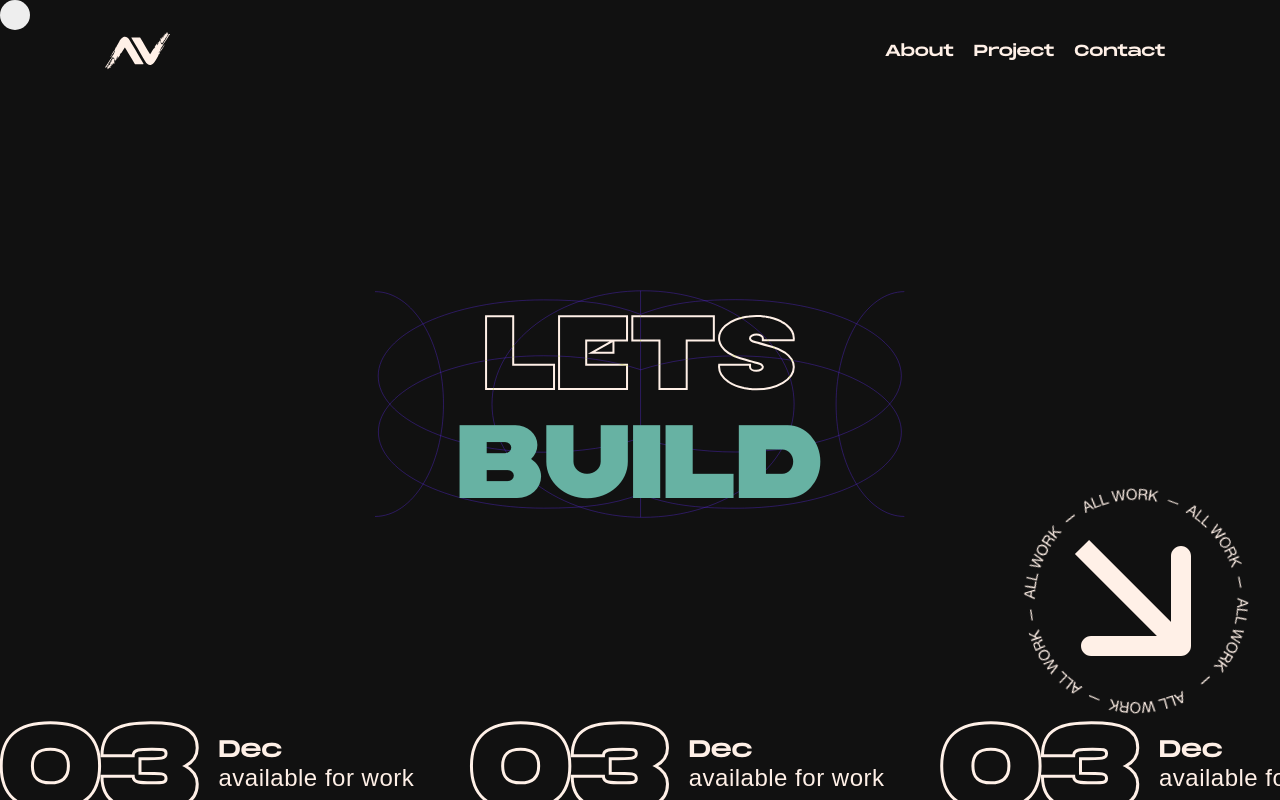
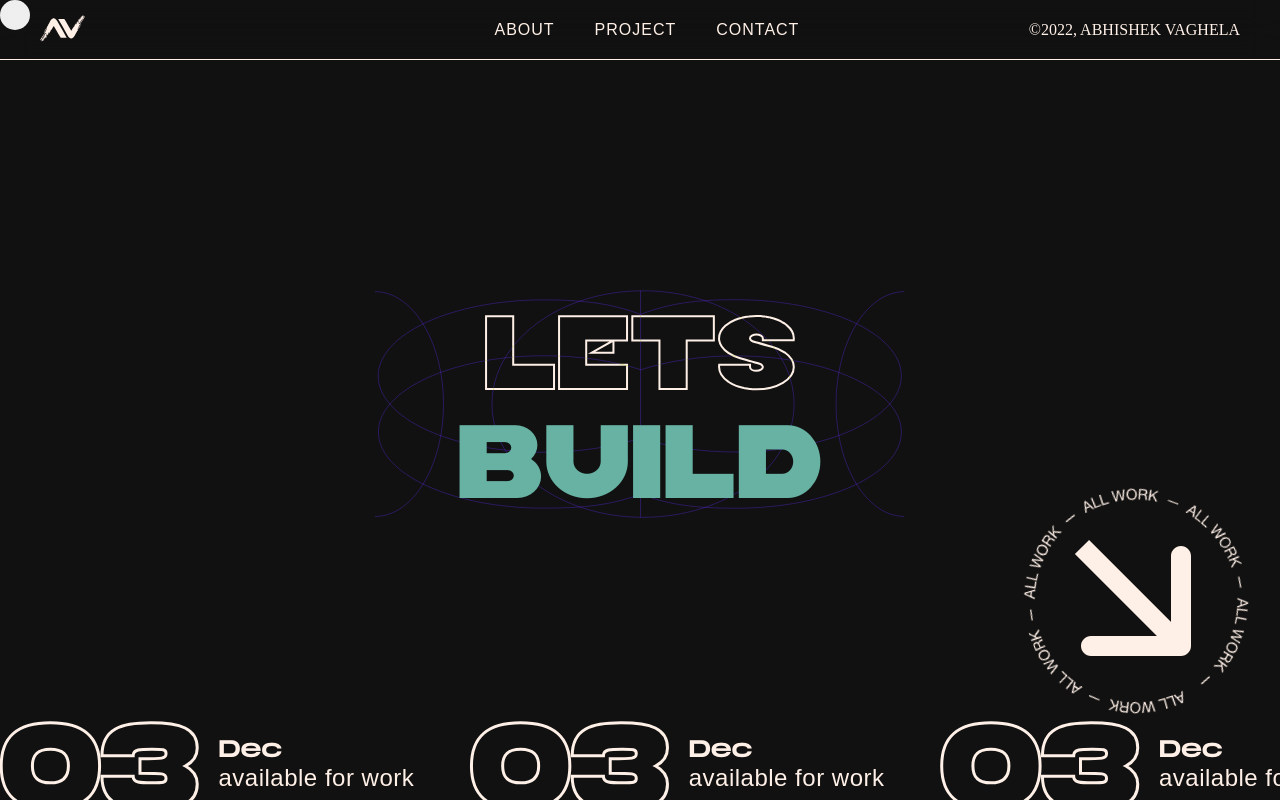
Before and after one commit to Abhishek79201/Portfolio, a React (Create React App) app: page / in a window 1280 px wide. Built offline with nearby package versions, Linux system fonts and the light colour scheme.

Commit message:
inavbar r3design

```diff
--- a/src/assets/pages/About/About.jsx
+++ b/src/assets/pages/About/About.jsx
@@ -21,21 +21,26 @@ const About = () => {
     return () => {};
   }, []);
   return (
-    <div data-scroll-section>
     <React.Fragment>
-        <Element id="About" name="about">
-          <div
+      <Element name="about">
+        <section
           className=" containerAbout "
-            id="About"
           initial={{ opacity: 0, scale: 0.5 }}
           animate={{ opacity: 1, scale: 1 }}
           transition={{ duration: 0.7 }}
         >
+          <div
+            data-scroll-section
+            id="AboutSection"
+            style={{ paddingTop: '10vw' }}
+          >
+            <div>
               <SectionHeader title="About Me" />
-
+            </div>
+          </div>
           <div className="featured-section">
-              <section>
-                <div className="featured-row-layout">
+            <div>
+              <div className="featured-row-layout" data-scroll-section>
                 <h1>
                   <span>THE </span>
                   <span>BRANDING</span>
@@ -44,24 +49,21 @@ const About = () => {
 
                 <h3>
                   I use my passion and skills to create digital products and
-                    experiences. As an independent, i work also with web
-                    agencies, companies, startups and individuals to create a
-                    blueprint for the digital business. I drink coffee, i eat
-                    pizza. I write code and improve my design and skills every
-                    day. I am honored to work with special people.
+                  experiences. As an independent, i work also with web agencies,
+                  companies, startups and individuals to create a blueprint for
+                  the digital business. I drink coffee, i eat pizza. I write
+                  code and improve my design and skills every day. I am honored
+                  to work with special people.
                 </h3>
                 <div className="btn">
-                    <Link
-                      className="link hover-underline-animation"
-                      to="/about"
-                    >
+                  <Link className="link hover-underline-animation" to="/about">
                     Know More
                   </Link>
                 </div>
               </div>
-              </section>
+            </div>
 
-              <div className="featured-colum-layout">
+            <div className="featured-colum-layout" data-scroll-section>
               <div className="eye-socket">
                 <svg
                   className="eye"
@@ -240,10 +242,9 @@ const About = () => {
               </div>
             </div>
           </div>
-          </div>
+        </section>
       </Element>
     </React.Fragment>
-    </div>
   );
 };
 
--- a/src/assets/pages/Footer/Footer.scss
+++ b/src/assets/pages/Footer/Footer.scss
@@ -3,7 +3,7 @@
   display: grid;
   .footers {
     z-index: 2;
-    // padding: 20vw 5vw 10vw 5vw;
+    padding: 20vw 5vw 10vw 5vw;
     display: grid;
     .location {
       font-family: 'extR', Fallback, sans-serif;
--- a/src/assets/pages/HeroSection/Hero.jsx
+++ b/src/assets/pages/HeroSection/Hero.jsx
@@ -4,7 +4,7 @@ import './Hero.css';
 import { LoopHolder } from '../../components/SectionHeader/sectionHeader.jsx';
 const Hero = () => {
   return (
-    <section className="content" data-scroll-section>
+    <div className="content" data-scroll-section>
       <div className="content">
         <div className="big-text">
           <div className="wrapper">
@@ -82,7 +82,7 @@ const Hero = () => {
         <LoopHolder />
         <LoopHolder />
       </div>
-    </section>
+    </div>
   );
 };
 
--- a/src/assets/pages/Navbar/Navbar.js
+++ b/src/assets/pages/Navbar/Navbar.js
@@ -19,18 +19,18 @@ const Navbar = () => {
   // }, []);
 
   return (
-    <div className="header " data-scroll-section id="header">
+    <div className="header " id="header" data-scroll-section>
       <Link to="/">
-        <img src={Logo} alt="React Logo" className="logo" />
+        <img src={Logo} alt="React Logo" className="logos" />
       </Link>
       <ul className={click ? 'nav-menu active' : 'nav-menu'}>
         <li>
           <a
-            href="#About"
+            href="#AboutSection"
             spy={true}
+            smooth={true}
             data-scroll-to
-            smooth={true}
-            className="aboutLink"
+            className="AboutLink"
             activeClassName="active"
           >
             About
@@ -61,6 +61,7 @@ const Navbar = () => {
           </a>
         </li>
       </ul>
+      <p className="copy-right"> ©2022, Abhishek Vaghela</p>
       <div className="hamburger" onClick={handleClick}>
         {click ? (
           <FaTimes size={20} className="logo" style={{ color: '#fff0e7' }} />
--- a/src/assets/pages/Navbar/NavbarStyles.css
+++ b/src/assets/pages/Navbar/NavbarStyles.css
@@ -1,35 +1,54 @@
 .header {
-  display: flex;
-  justify-content: space-evenly;
-  align-items: center;
-  gap: 50vw;
-  height: 11vh;
-  padding: 4rem 4rem 2.5rem 4rem;
-  position: fixed;
+  display: flex !important;
+  justify-content: space-between !important;
+  align-items: center !important;
+  gap: 5vw !important;
+  height: 6rem !important;
+  padding: 2rem 4rem 2rem 4rem !important;
+  position: fixed !important;
   /* max-width: 1450px; */
   /* margin: 0 auto !important; */
-  z-index: 9999999;
-  width: 100%;
+  z-index: 9999999 !important;
+  width: 100% !important;
+  transform: none !important;
+  opacity: 1 !important;
+  border-bottom: 1px solid #fff0e7;
+  pointer-events: all !important;
+  backdrop-filter: blur(15px);
+}
+.copy-right {
+  font-family: 'Poppins';
+  text-transform: uppercase;
+  font-size: 1.6rem;
 }
 .active {
   color: #5a2add;
 }
 .nav-menu {
   z-index: -2;
-
+  place-content: center;
   display: flex;
 }
 .nav-menu li {
-  padding: 1rem;
+  padding: 1rem 2rem;
+}
+.nav-menu li:first-child {
+  margin-left: 18rem;
 }
 .nav-menu li a {
-  font-family: 'extR', Fallback, sans-serif;
+  font-family: 'Poppins', Fallback, sans-serif;
   font-size: 1.6rem;
+  text-transform: uppercase;
+  letter-spacing: 1px;
   cursor: pointer;
   font-weight: 500;
 }
 .hamburger {
   display: none;
+}
+.logos {
+  /* z-index: 5; */
+  width: 4.5rem;
 }
 @media screen and (max-width: 1040px) {
   .nav-menu {
@@ -65,4 +84,10 @@
   .hamburger {
     display: initial;
   }
+  .nav-menu li:first-child {
+    margin-left: 0rem;
+  }
+  .copy-right {
+    display: none;
+  }
 }
--- a/src/assets/pages/Projects/Projects.jsx
+++ b/src/assets/pages/Projects/Projects.jsx
@@ -36,10 +36,10 @@ export default function Projects() {
   // console.log(images.length);
   return (
     <div data-scroll-section>
-      <section>
+      <div>
         <React.Fragment>
           <Element id="Project" name="Project">
-            <Wrapper id="Project">
+            <Wrapper>
               <section className="section-wrapper  gallery-wrap">
                 <div className="jsd">
                   <SectionHeader title="Projects" />
@@ -83,7 +83,7 @@ export default function Projects() {
             </Wrapper>
           </Element>
         </React.Fragment>
-      </section>
+      </div>
     </div>
   );
 }
--- a/src/hooks/useLocoScroll.js
+++ b/src/hooks/useLocoScroll.js
@@ -52,9 +52,6 @@ export default function useLocoScroll(start) {
       }
     };
 
-    ScrollTrigger.addEventListener('refresh', lsUpdate);
-    ScrollTrigger.refresh();
-
     return () => {
       if (locoScroll) {
         ScrollTrigger.removeEventListener('refresh', lsUpdate);
--- a/src/index.css
+++ b/src/index.css
@@ -82,8 +82,8 @@ ul {
   color: #fff0e7;
 }
 
-.section-wrapper {
-  padding: 10rem 0;
+section {
+  padding: 10vw 5vw 10vw 5vw !important;
 }
 /* #home {
   /* height: 100%; */
```
Lines whose indentation alone changed are shown as unchanged.
